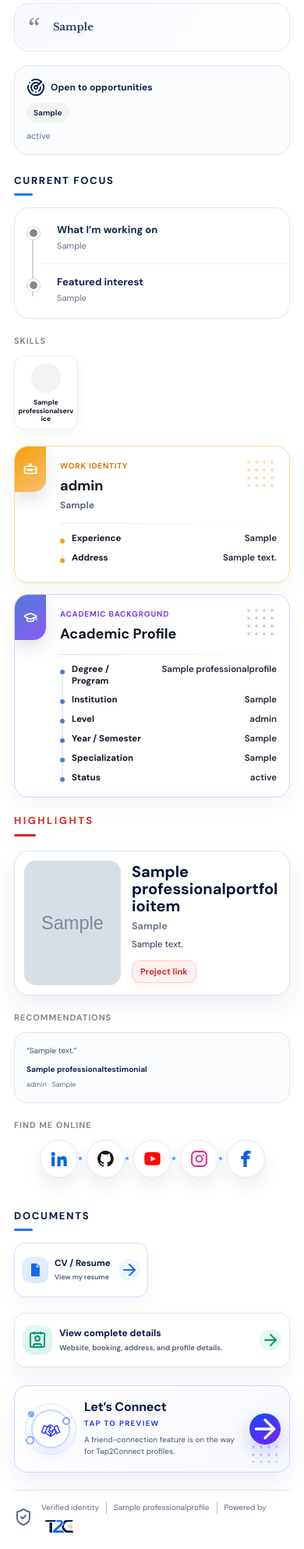
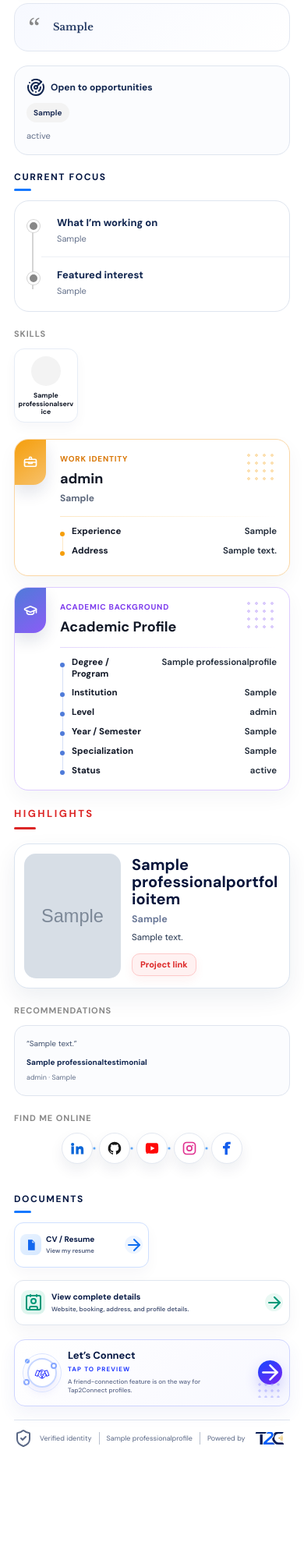
Before and after one commit to RobinDhami/Cards, a Django app: a page that uses professional_cards/templates/professional_cards/modern_identity.html in a window 390 px wide. Shown: the part 540-2527 px from the top of the page at 78% size. After the commit the page ends 2396 px from the top, so only its background shows below. Run offline with Django 5.2, Linux system fonts and the light colour scheme; tables that the repository leaves empty hold one stand-in row (values such as "Sample post"); grey boxes marked "Sample" are stand-in pictures; some libraries are stand-ins or nearby versions.

Commit message:
Compact profile lower section sizing

```diff
--- a/professional_cards/templates/professional_cards/modern_identity.html
+++ b/professional_cards/templates/professional_cards/modern_identity.html
@@ -187,16 +187,16 @@
     .recommendation p { margin:0; color:#40506d; font-size:10px; line-height:1.6; }
     .recommendation strong { display:block; margin-top:9px; font-size:10px; }
     .recommendation span { color:var(--muted); font-size:9px; }
-    .social-section { margin-top:24px; }
-    .social-section .section-title,.document-section .section-title { margin-bottom:15px; color:#061844; font-size:13px; font-weight:900; letter-spacing:.13em; }
-    .social-section .section-title::after,.document-section .section-title::after { content:""; display:block; width:24px; height:3px; margin-top:8px; border-radius:999px; background:#1478ff; }
-    .socials { display:flex; flex-wrap:wrap; align-items:center; justify-content:center; gap:13px; padding:0 0 23px; }
-    .documents { display:grid; grid-template-columns:repeat(2,minmax(0,1fr)); gap:12px; }
-    .social { position:relative; width:55px; height:55px; display:inline-flex; align-items:center; justify-content:center; border:1px solid #e3e8f1; border-radius:50%; color:#fff; background:#fff; box-shadow:0 10px 22px rgba(11,31,74,.075), inset 0 1px 0 rgba(255,255,255,.95); transition:.18s ease; }
-    .social:not(:first-child)::before { content:""; position:absolute; left:-10px; top:50%; width:4px; height:4px; border-radius:50%; background:#58a3f5; transform:translate(-50%,-50%); box-shadow:0 0 0 1px rgba(88,163,245,.08); }
+    .social-section { margin-top:20px; }
+    .social-section .section-title,.document-section .section-title { margin-bottom:12px; color:#061844; font-size:12px; font-weight:900; letter-spacing:.13em; }
+    .social-section .section-title::after,.document-section .section-title::after { content:""; display:block; width:22px; height:3px; margin-top:7px; border-radius:999px; background:#1478ff; }
+    .socials { display:flex; flex-wrap:wrap; align-items:center; justify-content:center; gap:10px; padding:0 0 18px; }
+    .documents { display:grid; grid-template-columns:repeat(2,minmax(0,1fr)); gap:10px; }
+    .social { position:relative; width:44px; height:44px; display:inline-flex; align-items:center; justify-content:center; border:1px solid #e3e8f1; border-radius:50%; color:#fff; background:#fff; box-shadow:0 8px 18px rgba(11,31,74,.07), inset 0 1px 0 rgba(255,255,255,.95); transition:.18s ease; }
+    .social:not(:first-child)::before { content:""; position:absolute; left:-8px; top:50%; width:3.5px; height:3.5px; border-radius:50%; background:#58a3f5; transform:translate(-50%,-50%); box-shadow:0 0 0 1px rgba(88,163,245,.08); }
     .social:hover { transform:translateY(-2px); box-shadow:0 16px 30px rgba(11,31,74,.12), inset 0 1px 0 rgba(255,255,255,.95); }
-    .social svg { width:25px; height:25px; fill:currentColor; }
-    .social i { width:24px; height:24px; stroke-width:2.5; }
+    .social svg { width:20px; height:20px; fill:currentColor; }
+    .social i { width:20px; height:20px; stroke-width:2.4; }
     .social-linkedin { color:#0a66d8; }
     .social-instagram { color:#e03190; }
     .social-facebook { color:#135dec; }
@@ -204,48 +204,48 @@
     .social-github { color:#191919; }
     .social.action-website { color:#1b67e9; background:#fff; }
     .social-label { position:absolute; width:1px; height:1px; overflow:hidden; clip:rect(0,0,0,0); white-space:nowrap; }
-    .document { min-width:0; min-height:76px; display:grid; grid-template-columns:34px minmax(0,1fr) 28px; align-items:center; gap:7px; padding:9px; border:1px solid #cfe0ff; border-radius:15px; color:#061844; background:#fff; box-shadow:0 11px 24px rgba(11,31,74,.04); overflow:hidden; transition:.18s ease; }
+    .document { min-width:0; min-height:62px; display:grid; grid-template-columns:29px minmax(0,1fr) 24px; align-items:center; gap:6px; padding:8px; border:1px solid #cfe0ff; border-radius:13px; color:#061844; background:#fff; box-shadow:0 8px 18px rgba(11,31,74,.035); overflow:hidden; transition:.18s ease; }
     .document:hover { transform:translateY(-1px); box-shadow:0 18px 36px rgba(11,31,74,.075); }
     .document-certificate { border-color:#ffd8c7; }
-    .document-icon { width:34px; height:34px; display:grid; place-items:center; flex:0 0 auto; border-radius:11px; color:#1267ef; background:linear-gradient(145deg,#e9f3ff,#d6e8ff); }
+    .document-icon { width:29px; height:29px; display:grid; place-items:center; flex:0 0 auto; border-radius:9px; color:#1267ef; background:linear-gradient(145deg,#e9f3ff,#d6e8ff); }
     .document-certificate .document-icon { color:#f05b20; background:linear-gradient(145deg,#fff0e9,#ffdfcf); }
-    .document-icon svg { width:20px; height:20px; fill:currentColor; }
-    .document-arrow,.details-arrow { width:28px; height:28px; display:grid; place-items:center; border-radius:50%; color:#106eef; background:#eef5ff; }
+    .document-icon svg { width:17px; height:17px; fill:currentColor; }
+    .document-arrow,.details-arrow { width:24px; height:24px; display:grid; place-items:center; border-radius:50%; color:#106eef; background:#eef5ff; }
     .document-certificate .document-arrow { color:#f05b20; background:#fff1ea; }
-    .document-arrow i,.details-arrow i { width:18px; height:18px; stroke-width:3; }
-    .document-title { display:block; min-width:0; overflow:hidden; text-overflow:ellipsis; white-space:nowrap; color:#061844; font-size:12px; font-weight:900; line-height:1.15; }
-    .document-subtitle { display:block; margin-top:6px; overflow:hidden; text-overflow:ellipsis; white-space:nowrap; color:#4b5879; font-size:9px; font-weight:600; line-height:1.2; }
-    .details-trigger { width:100%; min-height:76px; margin-top:20px; padding:13px 15px; border:1px solid #e0e6ef; border-radius:15px; background:#fff; display:grid; grid-template-columns:44px minmax(0,1fr) 32px; align-items:center; gap:13px; text-align:left; box-shadow:0 12px 26px rgba(11,31,74,.05); transition:.18s ease; }
+    .document-arrow i,.details-arrow i { width:15px; height:15px; stroke-width:3; }
+    .document-title { display:block; min-width:0; overflow:hidden; text-overflow:ellipsis; white-space:nowrap; color:#061844; font-size:10.5px; font-weight:900; line-height:1.15; }
+    .document-subtitle { display:block; margin-top:5px; overflow:hidden; text-overflow:ellipsis; white-space:nowrap; color:#4b5879; font-size:8px; font-weight:600; line-height:1.2; }
+    .details-trigger { width:100%; min-height:64px; margin-top:16px; padding:10px 12px; border:1px solid #e0e6ef; border-radius:13px; background:#fff; display:grid; grid-template-columns:36px minmax(0,1fr) 26px; align-items:center; gap:10px; text-align:left; box-shadow:0 9px 20px rgba(11,31,74,.045); transition:.18s ease; }
     .details-trigger:hover { transform:translateY(-1px); box-shadow:0 18px 36px rgba(11,31,74,.08); }
-    .details-icon { width:44px; height:44px; display:grid; place-items:center; border-radius:14px; color:#009879; background:linear-gradient(145deg,#e8faf4,#d9f2ea); }
-    .details-icon i { width:23px; height:23px; stroke-width:2.4; }
-    .details-trigger strong { display:block; color:#061844; font-size:13px; font-weight:900; }
-    .details-trigger span span { display:block; margin-top:6px; color:#4b5879; font-size:10.5px; font-weight:600; line-height:1.4; }
+    .details-icon { width:36px; height:36px; display:grid; place-items:center; border-radius:11px; color:#009879; background:linear-gradient(145deg,#e8faf4,#d9f2ea); }
+    .details-icon i { width:19px; height:19px; stroke-width:2.4; }
+    .details-trigger strong { display:block; color:#061844; font-size:12px; font-weight:900; }
+    .details-trigger span span { display:block; margin-top:5px; color:#4b5879; font-size:9px; font-weight:600; line-height:1.35; }
     .details-arrow { color:#009879; background:#e9f8f3; }
     .connect { width:100%; min-height:52px; margin-top:18px; display:flex; align-items:center; justify-content:center; gap:9px; border:0; border-radius:15px; color:#fff; background:linear-gradient(100deg,var(--accent),color-mix(in srgb,var(--accent) 78%,#142365)); box-shadow:0 12px 24px color-mix(in srgb,var(--accent) 24%,transparent); font-size:14px; font-weight:700; }
-    .connect-soon { position:relative; width:100%; min-height:124px; margin-top:23px; overflow:hidden; display:grid; grid-template-columns:92px minmax(0,1fr) 58px; gap:12px; align-items:center; padding:18px 16px; border:1px solid #cfd5ff; border-radius:16px; color:#061844; background:linear-gradient(135deg,#fff,#fbfbff 55%,#f7f8ff); box-shadow:0 12px 28px rgba(58,67,189,.075); text-align:left; transition:.18s ease; }
-    .connect-soon::after { content:""; position:absolute; right:15px; bottom:12px; width:36px; height:25px; opacity:.45; background-image:radial-gradient(#9094ff 1.7px,transparent 2.2px); background-size:10px 10px; }
+    .connect-soon { position:relative; width:100%; min-height:92px; margin-top:18px; overflow:hidden; display:grid; grid-template-columns:66px minmax(0,1fr) 44px; gap:9px; align-items:center; padding:13px 12px; border:1px solid #cfd5ff; border-radius:14px; color:#061844; background:linear-gradient(135deg,#fff,#fbfbff 55%,#f7f8ff); box-shadow:0 9px 22px rgba(58,67,189,.07); text-align:left; transition:.18s ease; }
+    .connect-soon::after { content:""; position:absolute; right:12px; bottom:10px; width:30px; height:21px; opacity:.42; background-image:radial-gradient(#9094ff 1.4px,transparent 1.9px); background-size:8px 8px; }
     .connect-soon:hover { transform:translateY(-1px); border-color:#afb9ff; box-shadow:0 20px 42px rgba(58,67,189,.12); }
-    .connect-art { position:relative; width:86px; height:86px; display:grid; place-items:center; color:#1d27ff; }
-    .connect-art::before { content:""; position:absolute; inset:8px; border:2.5px solid #c8d7ff; border-radius:50%; box-shadow:0 8px 16px rgba(90,80,230,.12), inset 0 0 0 17px #fff; }
+    .connect-art { position:relative; width:60px; height:60px; display:grid; place-items:center; color:#1d27ff; }
+    .connect-art::before { content:""; position:absolute; inset:6px; border:2px solid #c8d7ff; border-radius:50%; box-shadow:0 6px 12px rgba(90,80,230,.1), inset 0 0 0 12px #fff; }
     .connect-art::after { content:""; position:absolute; inset:0; border:1px solid #dbe4ff; border-radius:50%; }
-    .connect-art svg { position:relative; z-index:1; width:43px; height:43px; stroke:currentColor; stroke-width:2.4; fill:none; stroke-linecap:round; stroke-linejoin:round; }
+    .connect-art svg { position:relative; z-index:1; width:30px; height:30px; stroke:currentColor; stroke-width:2.4; fill:none; stroke-linecap:round; stroke-linejoin:round; }
     .connect-orbit { position:absolute; border-radius:50%; border:2px solid #86a6ff; background:#fff; }
-    .connect-orbit.dot-one { left:4px; top:10px; width:8px; height:8px; background:#7aa4ff; border:0; }
-    .connect-orbit.dot-two { right:8px; top:18px; width:10px; height:10px; }
-    .connect-orbit.dot-three { left:1px; bottom:13px; width:11px; height:11px; }
+    .connect-orbit.dot-one { left:3px; top:7px; width:6px; height:6px; background:#7aa4ff; border:0; }
+    .connect-orbit.dot-two { right:6px; top:12px; width:8px; height:8px; }
+    .connect-orbit.dot-three { left:1px; bottom:9px; width:8px; height:8px; }
     .connect-copy { min-width:0; }
-    .connect-soon strong { display:block; color:#061844; font-size:17px; font-weight:900; line-height:1.1; letter-spacing:-.2px; }
-    .connect-soon > .connect-copy > span { display:block; margin-top:9px; color:#1e36ff; font-size:10.5px; font-weight:900; text-transform:uppercase; letter-spacing:.15em; }
-    .connect-soon p { margin:10px 0 0; max-width:225px; color:#5a6687; font-size:10.5px; font-weight:500; line-height:1.55; }
-    .connect-flight { position:relative; min-height:76px; display:grid; place-items:center; color:#93a5ff; }
+    .connect-soon strong { display:block; color:#061844; font-size:14px; font-weight:900; line-height:1.1; letter-spacing:-.1px; }
+    .connect-soon > .connect-copy > span { display:block; margin-top:6px; color:#1e36ff; font-size:8.5px; font-weight:900; text-transform:uppercase; letter-spacing:.14em; }
+    .connect-soon p { margin:7px 0 0; max-width:190px; color:#5a6687; font-size:8.8px; font-weight:500; line-height:1.45; }
+    .connect-flight { position:relative; min-height:56px; display:grid; place-items:center; color:#93a5ff; }
     .connect-flight svg { position:absolute; inset:0; width:100%; height:100%; stroke:currentColor; fill:none; stroke-linecap:round; stroke-linejoin:round; }
-    .connect-flight .plane { right:18px; top:8px; width:22px; height:22px; stroke-width:2.2; }
+    .connect-flight .plane { right:14px; top:6px; width:17px; height:17px; stroke-width:2.2; }
     .connect-flight .path { stroke-dasharray:5 7; stroke-width:2; opacity:.8; }
-    .connect-soon-arrow { position:relative; z-index:1; width:43px; height:43px; display:grid; place-items:center; justify-self:end; border-radius:50%; color:#fff; background:linear-gradient(145deg,#1448ff,#7a22f2); box-shadow:0 10px 22px rgba(59,54,240,.24); }
-    .connect-soon-arrow i { width:21px; height:21px; stroke-width:2.6; }
-    .footer { margin-top:22px; padding:14px 0 3px; border-top:1px solid #dfe5ef; display:grid; grid-template-columns:auto 1fr; align-items:center; gap:11px; color:#596785; font-size:10px; text-align:left; }
-    .footer i { width:21px; height:21px; color:#4d83f6; stroke-width:2.2; }
+    .connect-soon-arrow { position:relative; z-index:1; width:34px; height:34px; display:grid; place-items:center; justify-self:end; border-radius:50%; color:#fff; background:linear-gradient(145deg,#1448ff,#7a22f2); box-shadow:0 8px 18px rgba(59,54,240,.22); }
+    .connect-soon-arrow i { width:17px; height:17px; stroke-width:2.6; }
+    .footer { margin-top:17px; padding:11px 0 2px; border-top:1px solid #dfe5ef; display:grid; grid-template-columns:auto 1fr; align-items:center; gap:9px; color:#596785; font-size:9px; text-align:left; }
+    .footer i { width:18px; height:18px; color:#4d83f6; stroke-width:2.2; }
     .footer > span:not(.footer-line) { display:none !important; }
     .footer-line { display:flex; min-width:0; align-items:center; justify-content:space-between; gap:9px; }
     .footer-line span { min-width:0; white-space:nowrap; }
@@ -282,29 +282,30 @@
       .portfolio-meta { margin-top:8px; gap:6px; font-size:12.5px; }
       .portfolio-copy p { margin-top:8px; font-size:11.5px; line-height:1.42; }
       .portfolio-link { min-height:29px; margin-top:11px; padding:0 10px; font-size:11px; border-radius:10px; }
-      .socials { gap:11px; padding-bottom:19px; }
-      .social { width:49px; height:49px; }
-      .social:not(:first-child)::before { left:-9px; width:4px; height:4px; }
-      .documents { gap:10px; }
-      .document { min-height:70px; grid-template-columns:34px minmax(0,1fr) 28px; gap:8px; padding:9px; border-radius:14px; }
-      .document-icon { width:34px; height:34px; border-radius:11px; }
-      .document-icon svg { width:20px; height:20px; }
-      .document-title { font-size:11.5px; }
-      .document-subtitle { margin-top:5px; font-size:8.8px; }
-      .document-arrow,.details-arrow { width:28px; height:28px; }
-      .details-trigger { min-height:70px; grid-template-columns:38px minmax(0,1fr) 28px; gap:9px; padding:10px; border-radius:14px; }
-      .details-icon { width:38px; height:38px; border-radius:12px; }
-      .details-trigger strong { font-size:12px; }
-      .details-trigger span span { margin-top:5px; font-size:9.5px; }
-      .connect-soon { min-height:112px; grid-template-columns:66px minmax(0,1fr); padding:16px 58px 16px 13px; gap:10px; }
-      .connect-art { width:66px; height:66px; }
-      .connect-art svg { width:34px; height:34px; }
-      .connect-soon strong { font-size:16px; }
-      .connect-soon > .connect-copy > span { margin-top:7px; font-size:9.5px; }
-      .connect-soon p { margin-top:8px; font-size:9.8px; line-height:1.5; }
-      .connect-flight { position:absolute; right:11px; top:50%; width:46px; min-height:46px; transform:translateY(-50%); }
+      .socials { gap:8px; padding-bottom:16px; }
+      .social { width:40px; height:40px; }
+      .social:not(:first-child)::before { left:-7px; width:3px; height:3px; }
+      .documents { gap:8px; }
+      .document { min-height:58px; grid-template-columns:27px minmax(0,1fr) 23px; gap:6px; padding:7px; border-radius:12px; }
+      .document-icon { width:27px; height:27px; border-radius:8px; }
+      .document-icon svg { width:16px; height:16px; }
+      .document-title { font-size:10px; }
+      .document-subtitle { margin-top:4px; font-size:7.8px; }
+      .document-arrow,.details-arrow { width:23px; height:23px; }
+      .details-trigger { min-height:58px; grid-template-columns:31px minmax(0,1fr) 23px; gap:8px; padding:8px; border-radius:12px; }
+      .details-icon { width:31px; height:31px; border-radius:9px; }
+      .details-icon i { width:17px; height:17px; }
+      .details-trigger strong { font-size:10.5px; }
+      .details-trigger span span { margin-top:4px; font-size:8px; }
+      .connect-soon { min-height:86px; grid-template-columns:50px minmax(0,1fr); padding:12px 44px 12px 10px; gap:8px; }
+      .connect-art { width:50px; height:50px; }
+      .connect-art svg { width:26px; height:26px; }
+      .connect-soon strong { font-size:13px; }
+      .connect-soon > .connect-copy > span { margin-top:5px; font-size:8px; }
+      .connect-soon p { margin-top:6px; font-size:8px; line-height:1.4; }
+      .connect-flight { position:absolute; right:9px; top:50%; width:34px; min-height:34px; transform:translateY(-50%); }
       .connect-flight .path,.connect-flight .plane { display:none; }
-      .connect-soon-arrow { width:40px; height:40px; }
+      .connect-soon-arrow { width:31px; height:31px; }
       .footer { grid-template-columns:auto minmax(0,1fr); }
       .footer-line { flex-wrap:wrap; justify-content:flex-start; row-gap:8px; }
       .drawer { padding:0; }
@@ -318,15 +319,15 @@
       .portfolio-copy p { font-size:10.8px; }
       .portfolio-link { min-height:27px; padding:0 8px; font-size:10.5px; }
       .socials { justify-content:space-between; gap:8px; }
-      .social { width:43px; height:43px; }
-      .social svg { width:22px; height:22px; }
+      .social { width:36px; height:36px; }
+      .social svg { width:18px; height:18px; }
       .social:not(:first-child)::before { display:none; }
       .documents { grid-template-columns:1fr; gap:10px; }
-      .document { min-height:66px; }
-      .connect-soon { grid-template-columns:1fr; padding:15px; }
+      .document { min-height:54px; }
+      .connect-soon { grid-template-columns:1fr; padding:12px; }
       .connect-art { display:none; }
-      .connect-flight { position:relative; right:auto; top:auto; width:40px; min-height:40px; justify-self:end; transform:none; }
-      .footer-line { font-size:10px; }
+      .connect-flight { position:relative; right:auto; top:auto; width:31px; min-height:31px; justify-self:end; transform:none; }
+      .footer-line { font-size:8.5px; }
     }
   </style>
 </head>
```
